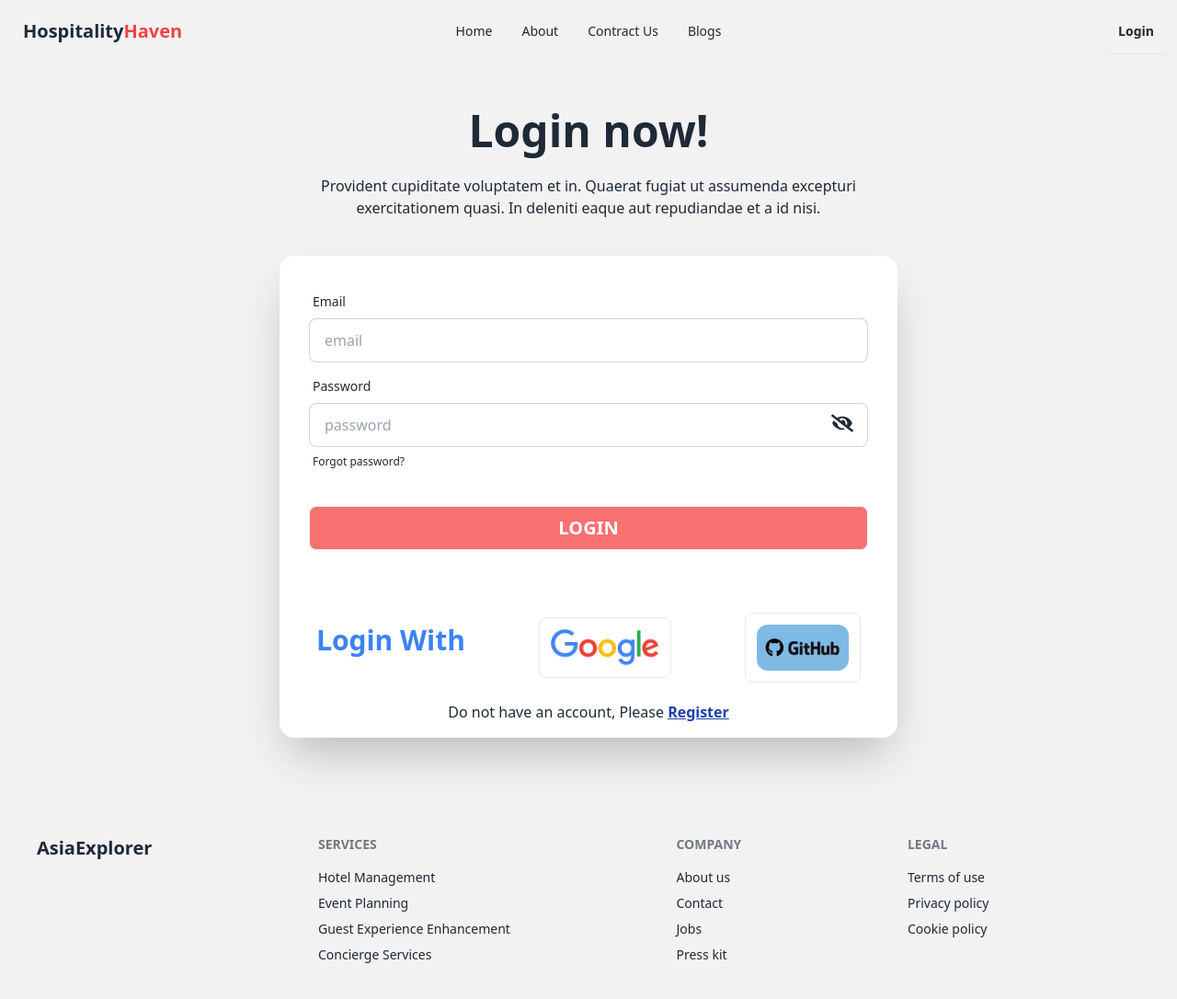
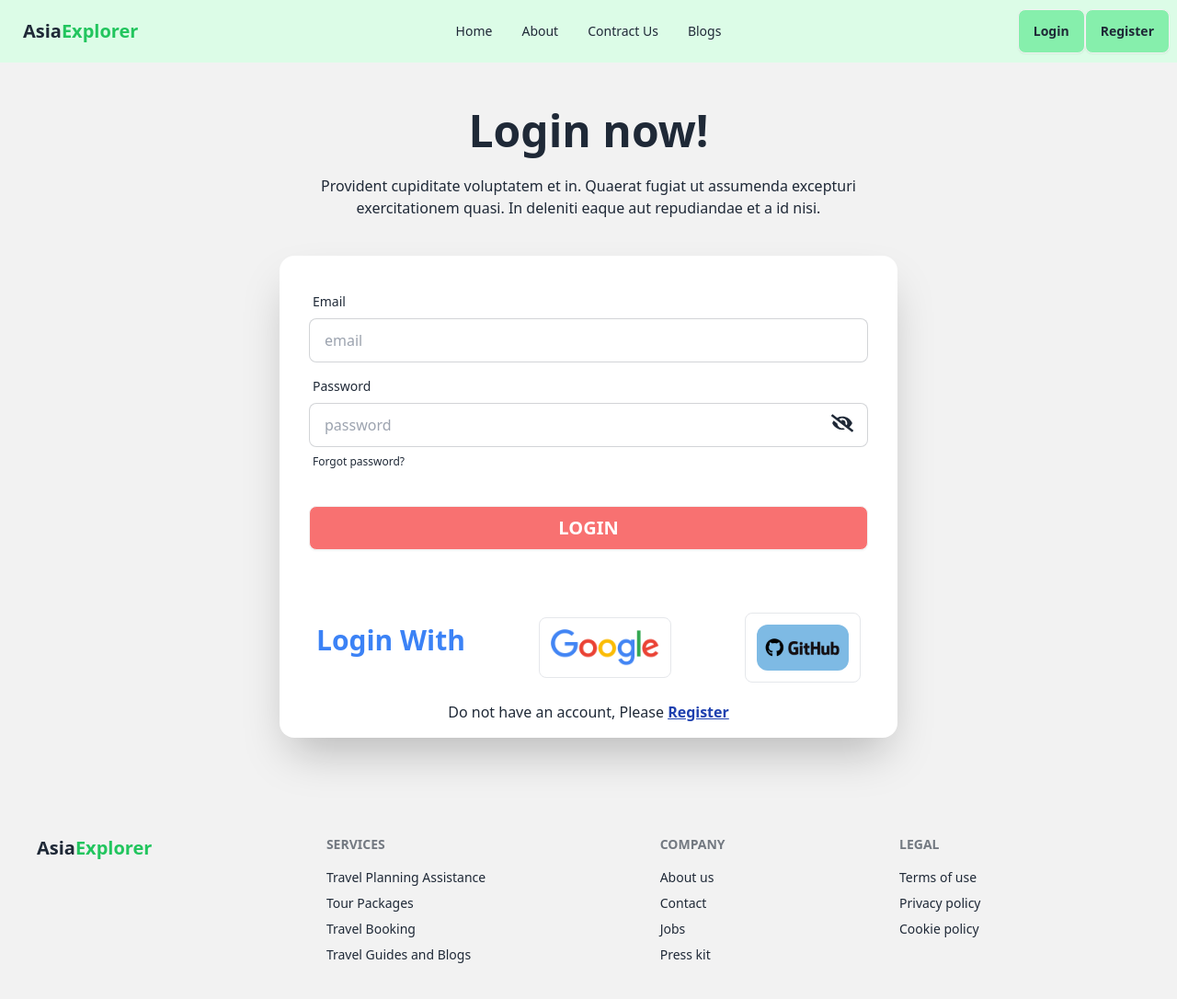
Before and after one commit to AmirHossain58/Asia-Explorer-client, a React (Vite) app: page /login in a window 1280 px wide. Shown: the whole page at 92% size. Built offline with nearby package versions, Linux system fonts and the light colour scheme; no server answers.

Commit message:
navbar added

```diff
--- /dev/null
+++ b/src/Home/Banner.jsx
@@ -0,0 +1,47 @@
+import React from 'react';
+
+
+const Banner = () => {
+    return (
+       <div className='relative mt-10'>
+         <div className="carousel md:h-[500px] w-full  ">
+  <div id="slide1" className="carousel-item relative w-full">
+    <img src="https://i.ibb.co/wd2d6k2/6634.jpg" className="w-full" />
+    <div className="absolute flex justify-between transform -translate-y-1/2 left-5 right-5 top-1/2">
+      <a href="#slide4" className="btn btn-circle">❮</a>
+      <a href="#slide2" className="btn btn-circle">❯</a>
+    </div>
+  </div>
+  <div id="slide2" className="carousel-item relative w-full">
+    <img src="https://i.ibb.co/NmQ7GWh/779.jpg" className="w-full" />
+    <div className="absolute flex justify-between transform -translate-y-1/2 left-5 right-5 top-1/2">
+      <a href="#slide1" className="btn btn-circle">❮</a>
+      <a href="#slide3" className="btn btn-circle">❯</a>
+    </div>
+  </div>
+  <div id="slide3" className="carousel-item relative w-full">
+    <img src="https://i.ibb.co/cwYx0qK/1000-F-225095899-Ts-QJk11g-Zrtzh2-Ec-IAm1-GLFD6-VE5w-Dn-G.jpg" className="w-full" />
+    <div className="absolute flex justify-between transform -translate-y-1/2 left-5 right-5 top-1/2">
+      <a href="#slide2" className="btn btn-circle">❮</a>
+      <a href="#slide4" className="btn btn-circle">❯</a>
+    </div>
+  </div>
+  <div id="slide4" className="carousel-item relative w-full">
+    <img src="https://i.ibb.co/f8DDzrq/842.jpg" className="w-full" />
+    <div className="absolute flex justify-between transform -translate-y-1/2 left-5 right-5 top-1/2">
+      <a href="#slide3" className="btn btn-circle">❮</a>
+      <a href="#slide1" className="btn btn-circle">❯</a>
+    </div>
+  </div>
+
+      </div>
+  <div className='absolute top-[40%] left-[15%] text-white space-y-3'>
+    <h2 className="text-3xl">Build your Next Holiday Trip with Us</h2>
+    <h2 className="text-6xl">Explore <span className='font-bold'>The world</span></h2>
+    <button className="btn border bg-transparent border-white rounded-none text-white">Get  in touch</button>
+  </div>
+       </div>
+    );
+};
+
+export default Banner;
--- a/src/Home/Footer.jsx
+++ b/src/Home/Footer.jsx
@@ -5,15 +5,15 @@ const Footer = () => {
     return (
         <footer className="footer p-10 bg-base-200 text-base-content">
   <aside className='gap-0'>
-  <Link to={'/'} className="font-bold text-xl">AsiaExplorer</Link>
+  <Link to={'/'} className="font-bold text-xl">Asia<span className="text-green-500">Explorer</span></Link>
   <p></p>
   </aside>
   <nav>
     <h6 className="footer-title">Services</h6>
-    <a className="link link-hover">Hotel Management</a>
-    <a className="link link-hover">Event Planning</a>
-    <a className="link link-hover">Guest Experience Enhancement</a>
-    <a className="link link-hover">Concierge Services</a>
+    <a className="link link-hover">Travel Planning Assistance</a>
+    <a className="link link-hover">Tour Packages</a>
+    <a className="link link-hover">Travel Booking</a>
+    <a className="link link-hover">Travel Guides and Blogs</a>
   </nav>
   <nav>
     <h6 className="footer-title">Company</h6>
--- a/src/Home/Home.jsx
+++ b/src/Home/Home.jsx
@@ -1,27 +1,29 @@
-// import { useContext } from "react";
+import { useContext } from "react";
 
 import Navbar from "../Navbar/Navbar";
 
-// import { ToastContainer, toast } from 'react-toastify';
+import { ToastContainer, toast } from 'react-toastify';
 import "react-toastify/dist/ReactToastify.css";
-// import { Helmet } from "react-helmet-async";
-// import { AuthContext } from './provider/AuthProvider';
+import { Helmet } from "react-helmet-async";
+import { AuthContext } from "../provider/AuthProvider";
+import Footer from "./Footer";
+import Banner from "./Banner";
 const Home = () => {
-  // const {loading}=useContext(AuthContext)
-  // if(loading){
-  //     return <div className="grid min-h-[140px] w-full place-items-center overflow-x-scroll rounded-lg p-6 lg:overflow-visible">
-  //     <svg className="w-16 h-16 animate-spin text-gray-900/50" viewBox="0 0 64 64" fill="none"
-  //       xmlns="http://www.w3.org/2000/svg" width="24" height="24">
-  //       <path
-  //         d="M32 3C35.8083 3 39.5794 3.75011 43.0978 5.20749C46.6163 6.66488 49.8132 8.80101 52.5061 11.4939C55.199 14.1868 57.3351 17.3837 58.7925 20.9022C60.2499 24.4206 61 28.1917 61 32C61 35.8083 60.2499 39.5794 58.7925 43.0978C57.3351 46.6163 55.199 49.8132 52.5061 52.5061C49.8132 55.199 46.6163 57.3351 43.0978 58.7925C39.5794 60.2499 35.8083 61 32 61C28.1917 61 24.4206 60.2499 20.9022 58.7925C17.3837 57.3351 14.1868 55.199 11.4939 52.5061C8.801 49.8132 6.66487 46.6163 5.20749 43.0978C3.7501 39.5794 3 35.8083 3 32C3 28.1917 3.75011 24.4206 5.2075 20.9022C6.66489 17.3837 8.80101 14.1868 11.4939 11.4939C14.1868 8.80099 17.3838 6.66487 20.9022 5.20749C24.4206 3.7501 28.1917 3 32 3L32 3Z"
-  //         stroke="currentColor" strokeWidth="5" strokeLinecap="round" strokeLinejoin="round"></path>
-  //       <path
-  //         d="M32 3C36.5778 3 41.0906 4.08374 45.1692 6.16256C49.2477 8.24138 52.7762 11.2562 55.466 14.9605C58.1558 18.6647 59.9304 22.9531 60.6448 27.4748C61.3591 31.9965 60.9928 36.6232 59.5759 40.9762"
-  //         stroke="currentColor" strokeWidth="5" strokeLinecap="round" strokeLinejoin="round" className="text-gray-900">
-  //       </path>
-  //     </svg>
-  //   </div>
-  //   }
+  const {loading}=useContext(AuthContext)
+  if(loading){
+      return <div className="grid min-h-[140px] w-full place-items-center overflow-x-scroll rounded-lg p-6 lg:overflow-visible">
+      <svg className="w-16 h-16 animate-spin text-gray-900/50" viewBox="0 0 64 64" fill="none"
+        xmlns="http://www.w3.org/2000/svg" width="24" height="24">
+        <path
+          d="M32 3C35.8083 3 39.5794 3.75011 43.0978 5.20749C46.6163 6.66488 49.8132 8.80101 52.5061 11.4939C55.199 14.1868 57.3351 17.3837 58.7925 20.9022C60.2499 24.4206 61 28.1917 61 32C61 35.8083 60.2499 39.5794 58.7925 43.0978C57.3351 46.6163 55.199 49.8132 52.5061 52.5061C49.8132 55.199 46.6163 57.3351 43.0978 58.7925C39.5794 60.2499 35.8083 61 32 61C28.1917 61 24.4206 60.2499 20.9022 58.7925C17.3837 57.3351 14.1868 55.199 11.4939 52.5061C8.801 49.8132 6.66487 46.6163 5.20749 43.0978C3.7501 39.5794 3 35.8083 3 32C3 28.1917 3.75011 24.4206 5.2075 20.9022C6.66489 17.3837 8.80101 14.1868 11.4939 11.4939C14.1868 8.80099 17.3838 6.66487 20.9022 5.20749C24.4206 3.7501 28.1917 3 32 3L32 3Z"
+          stroke="currentColor" strokeWidth="5" strokeLinecap="round" strokeLinejoin="round"></path>
+        <path
+          d="M32 3C36.5778 3 41.0906 4.08374 45.1692 6.16256C49.2477 8.24138 52.7762 11.2562 55.466 14.9605C58.1558 18.6647 59.9304 22.9531 60.6448 27.4748C61.3591 31.9965 60.9928 36.6232 59.5759 40.9762"
+          stroke="currentColor" strokeWidth="5" strokeLinecap="round" strokeLinejoin="round" className="text-gray-900">
+        </path>
+      </svg>
+    </div>
+    }
 
   return (
     <div>
@@ -31,7 +33,7 @@ const Home = () => {
       <Navbar></Navbar>
       <div className="container mx-auto">
         {/* <ToastContainer /> */}
-        {/* <Banner></Banner> */}
+        <Banner></Banner>
         {/* <EstateSection></EstateSection> */}
         {/* <OurLocation></OurLocation> */}
       </div>
--- a/src/Navbar/Navbar.jsx
+++ b/src/Navbar/Navbar.jsx
@@ -18,7 +18,7 @@ const Navbar = ({name,photo}) => {
   <li><NavLink to='/blogs'>Blogs</NavLink></li>
   </>
   return (
-      <div className=" bg-base-200">
+      <div className=" bg-green-100">
       <div className='navbar container mx-auto '>
       <div className="navbar-start">
         <div className="dropdown">
@@ -36,7 +36,7 @@ const Navbar = ({name,photo}) => {
             }
           </ul>
         </div>
-      <Link to={'/'} className="btn btn-ghost gap-0 font-bold text-xl">Hospitality<span className="text-red-500">Haven</span></Link>
+      <Link to={'/'} className="btn btn-ghost gap-0 font-bold text-xl">Asia<span className="text-green-500">Explorer</span></Link>
       </div>
       <div className="navbar-center hidden lg:flex">
         <ul className="menu menu-horizontal px-1">
@@ -60,7 +60,9 @@ const Navbar = ({name,photo}) => {
           </div>
          </div>
           <button onClick={handelLogOut} className='btn'>Logout</button>
-        </div>:<Link to={'/login'} className="btn">Login</Link>
+        </div>:<div><Link to={'/login'} className="btn bg-green-300 font-bold">Login</Link>
+        <Link to={'/register'} className="btn bg-green-300 font-bold"> Register</Link>
+        </div>
         }
       </div>
       </div>
--- a/src/Register/Register.jsx
+++ b/src/Register/Register.jsx
@@ -68,7 +68,7 @@ const Register = () => {
             navigate(location?.state?location.state:'/')
         })
         .catch(e=>{
-            console.log(e);
+            // console.log(e);
         })
     }
     return (
```
